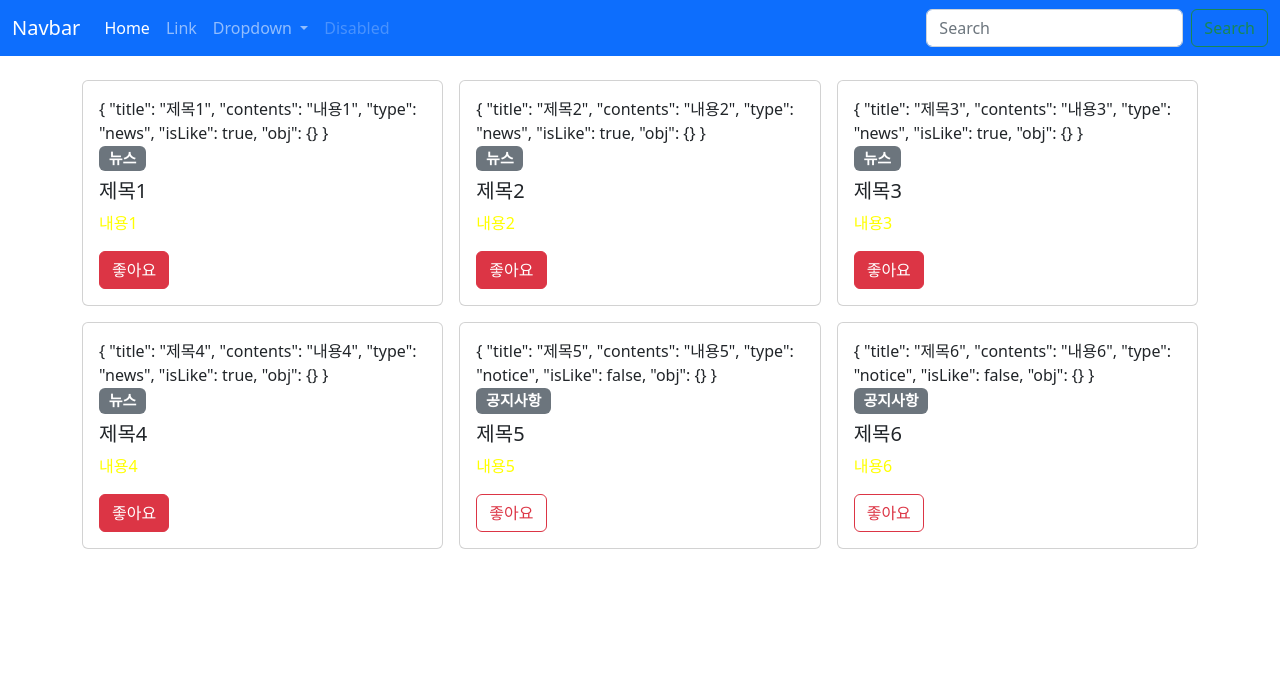
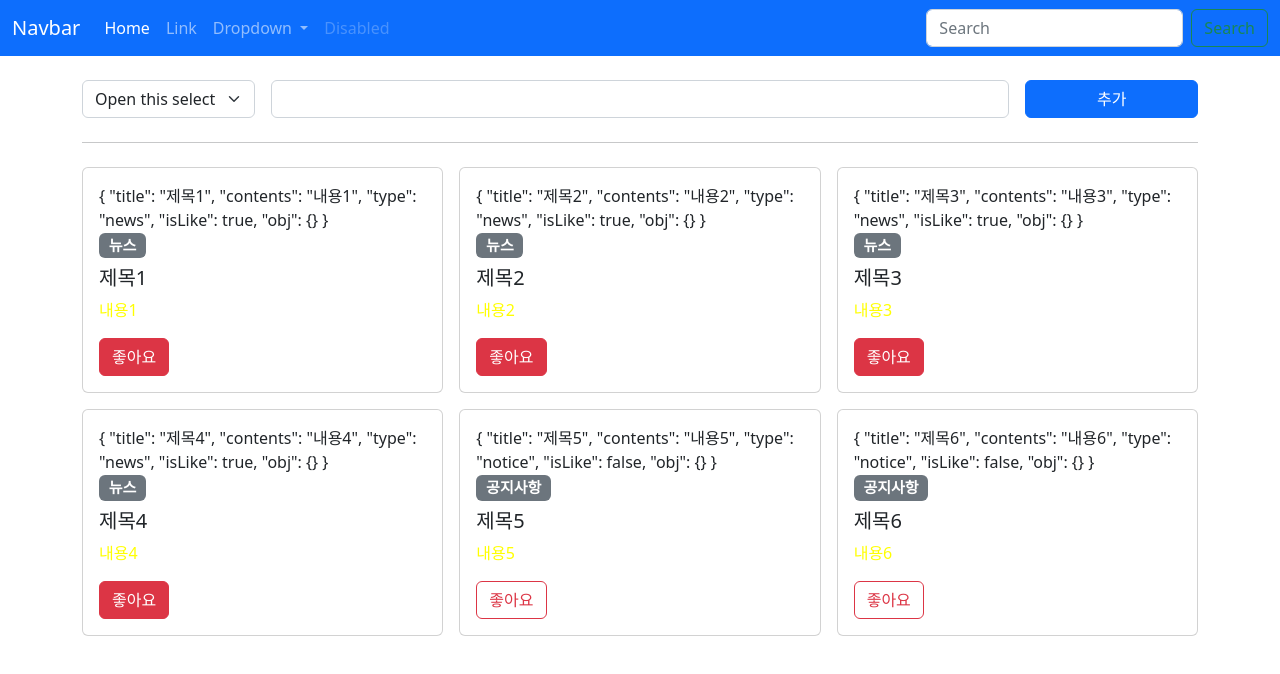
Before and after one commit to alswn0259/Vue3, a Vue app: page / in a window 1280 px wide. Shown: the top 674 px of the page. Built offline with nearby package versions, Linux system fonts and the light colour scheme.

Commit message:
emit 11:39

```diff
--- a/src/components/AppCard.vue
+++ b/src/components/AppCard.vue
@@ -47,7 +47,6 @@ export default {
     setup (props, context) {
         // const style = useCssModule();
 
-        console.log('props.title: ', props.title);
         const typeName = computed(() => props.type === 'news' ? '뉴스' : '공지사항');
         const isLikeClass = computed(() => props.isLike ? 'btn-danger' : 'btn-outline-danger');
 
--- a/src/components/PostCreate.vue
+++ b/src/components/PostCreate.vue
@@ -1,15 +1,45 @@
 <template>
-    <div>
-        <button class="btn btn-primary"></button>
+    <div class="row g-3">
+        <div class="col col-2">
+            <select class="form-select" aria-label="Default select example">
+                <option selected>Open this select menu</option>
+                <option value="news">뉴스</option>
+                <option value="notice">공지사항</option>
+            </select>
+        </div>
+        <div class="col col-8">
+            <input type="text" class="form-control" v-model="title"/>
+        </div>
+        <div class="col col-2 d-grid">
+            <!-- <button class="btn btn-primary" @click="$emit('createPost', 1, 2, 3, '김길동')">button</button> -->
+            <button class="btn btn-primary" @click="createPost">추가</button>
+        </div>
     </div>
 </template>
 
 <script>
+import { ref } from 'vue';
 export default {
-    setup () {
+    // emits: ['createPost'],
+    // 컴포넌트 작동 방식을 더 잘 문서화하기 위해 모든 이벤트를 정의하는 것이 좋다.
+    emits: {
+        createPost: newTitle => {
+            console.log('validator: ', newTitle);
+            if (!newTitle) {
+                return false;
+            }
+            return true;
+        }
+    },
+    setup (props, { emit }) {
+        const title = ref('');
+        const createPost = () => {
+            // { emit } 대신 context 쓰고 context.emit() 해도됨.
+            // 아래 방법은 구조 분해할당해서 사용한것
+            emit('createPost', title.value);
+        }
 
-
-        return {}
+        return { createPost, title }
     }
 }
 </script>
--- a/src/components/TheView.vue
+++ b/src/components/TheView.vue
@@ -2,6 +2,10 @@
     <div>
         <main>
             <div class="container py-4">
+                <PostCreate @create-post="createPost"></PostCreate>
+
+                <hr class="my-4"/>
+
                 <div class="row g-3">
                     <div v-for="post in posts" :key="post.id" class="col col-4">
                         <AppCard
@@ -21,10 +25,12 @@
 <script>
 import { reactive } from '@vue/reactivity';
 import AppCard from './AppCard.vue';
+import PostCreate from './PostCreate.vue';
 
 export default {
     components: {
-        AppCard
+        AppCard,
+        PostCreate,
     },
     setup () {
         const post = reactive({
@@ -39,8 +45,10 @@ export default {
             { id: 5, title: '제목5',  contents: '내용5', isLike: false, type: 'notice' },
             { id: 6, title: '제목6',  contents: '내용6', isLike: false, type: 'notice' },
         ]);
-
-        return { post, posts };
+        const createPost = newTitle => {
+            console.log('newTitle: ', newTitle);
+        }
+        return { post, posts, createPost };
     }
 }
 </script>
```
